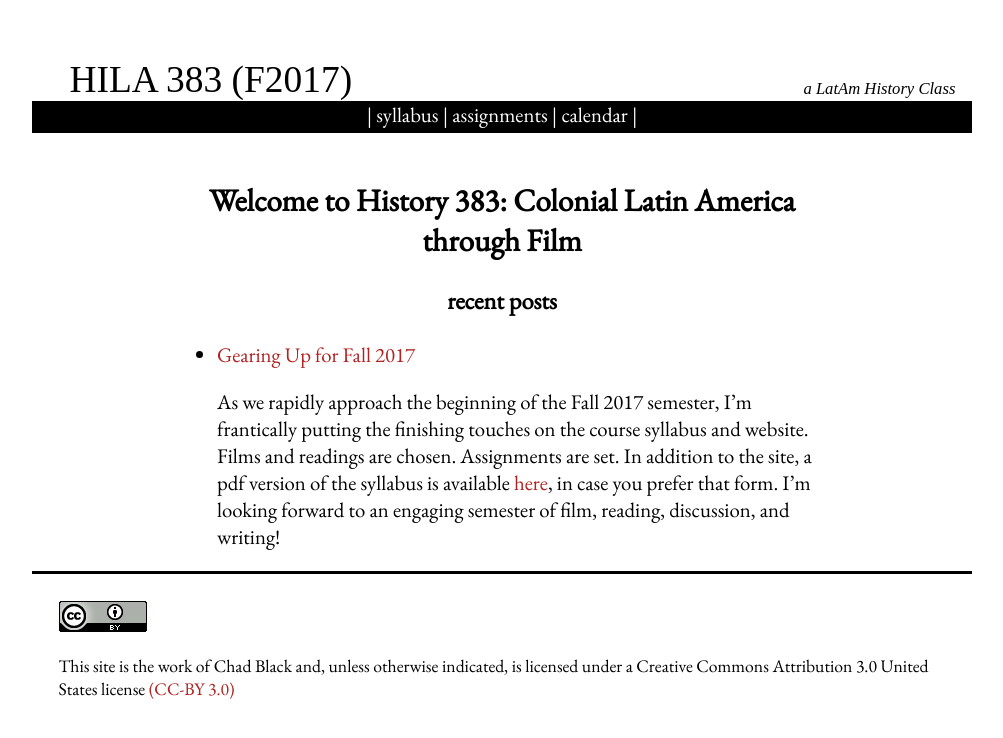
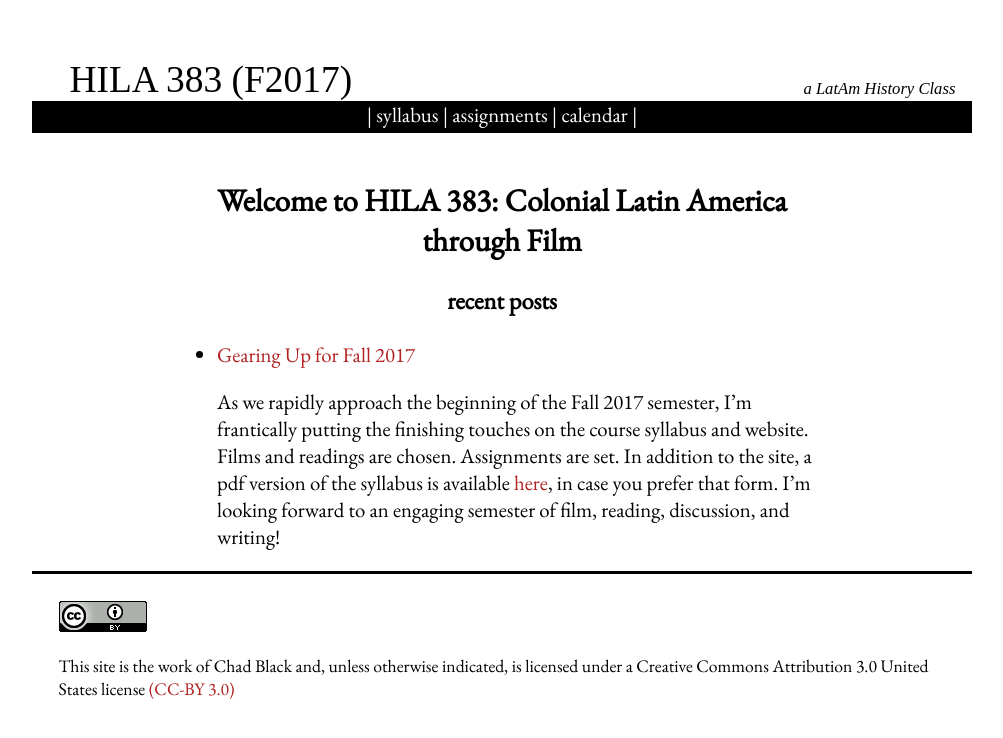
Before and after one commit to chadblack/383F2017, a Jekyll site: the page built from index.md, in a window 1280 px wide. Shown: the top 738 px of the page, without its empty margins (138-1141 px from the left). Built offline with Jekyll 4.4.1, drawn with Linux system fonts in a browser that asks for light colours; some web fonts are replaced; our own code applies the rules of GitHub Pages for plain Markdown files.

Commit message:
course code

```diff
--- a/index.md
+++ b/index.md
@@ -2,7 +2,7 @@
 layout: default
 ---
 
-# Welcome to History 383: Colonial Latin America through Film {#history}
+# Welcome to HILA 383: Colonial Latin America through Film {#history}
 
 ### recent posts {#history}
 
```
